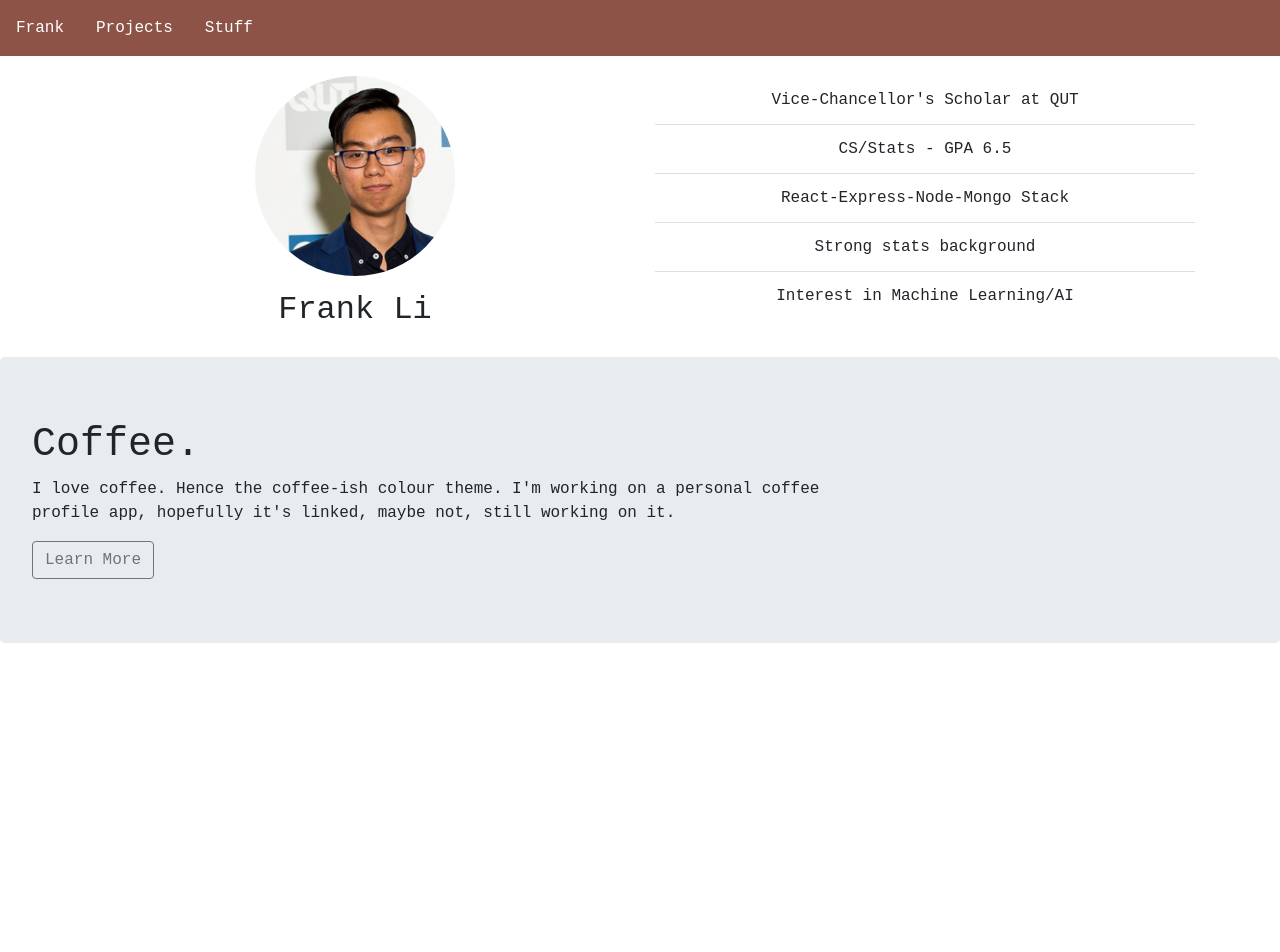
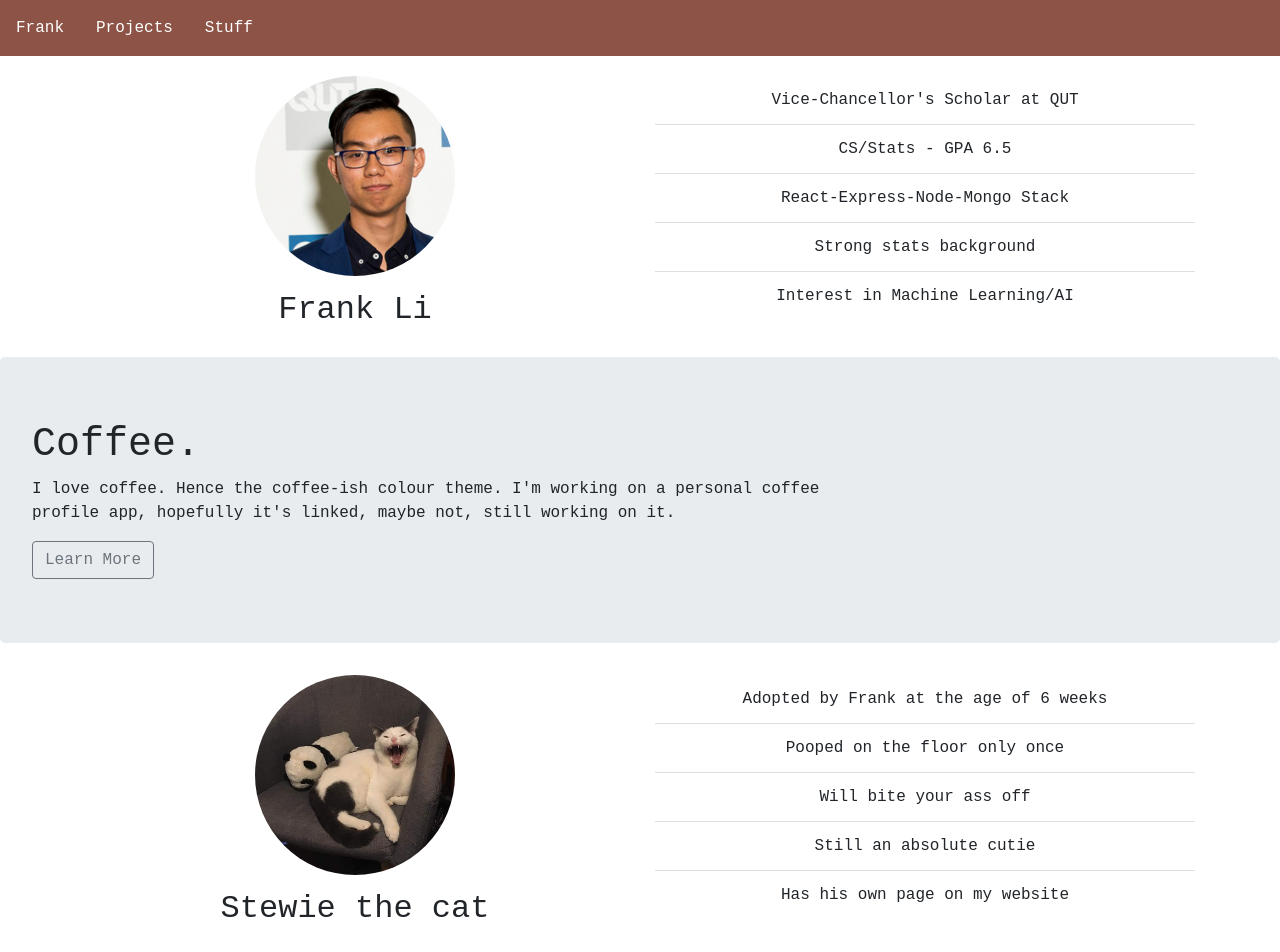
Before and after one commit to frankisawesome/franklyreactive, a React (Create React App) app: page / in a window 1280 px wide. Shown: the top 952 px of the page. Before the commit the page ends 800 px from the top, so only its background shows below. Built offline with nearby package versions, Linux system fonts and the light colour scheme; a web font is replaced by a local one.

Commit message:
stewie section done

```diff
--- a/src/components/Home.js
+++ b/src/components/Home.js
@@ -1,7 +1,10 @@
 import React from 'react';
 import { Jumbo } from './Jumbo';
 import { Showcase } from './Showcase';
-import myhead from '../images/myhead.jpg'
+import myhead from '../images/myhead.jpg';
+import stewie from '../images/stewie.jpg';
+
+
 export const Home = () => {
 
     //Set of props that can be easily modified to populate the components
@@ -18,11 +21,18 @@ export const Home = () => {
         attributes: ["Vice-Chancellor's Scholar at QUT", "CS/Stats - GPA 6.5", "React-Express-Node-Mongo Stack", "Strong stats background", "Interest in Machine Learning/AI"]
     }
 
+    const stewieProps = {
+        image: stewie,
+        heading: "Stewie the cat",
+        attributes: ["Adopted by Frank at the age of 6 weeks", "Pooped on the floor only once", "Will bite your ass off", "Still an absolute cutie", `Has his own page on my website`]
+    }
+
     //Render
     return(
         <div>
             <Showcase {...showcaseProps}/>
             <Jumbo {...jumboProps}/>
+            <Showcase {...stewieProps} />
         </div>
     )
 }
```
Also changed, not shown: src/images/stewie.jpg (added).
